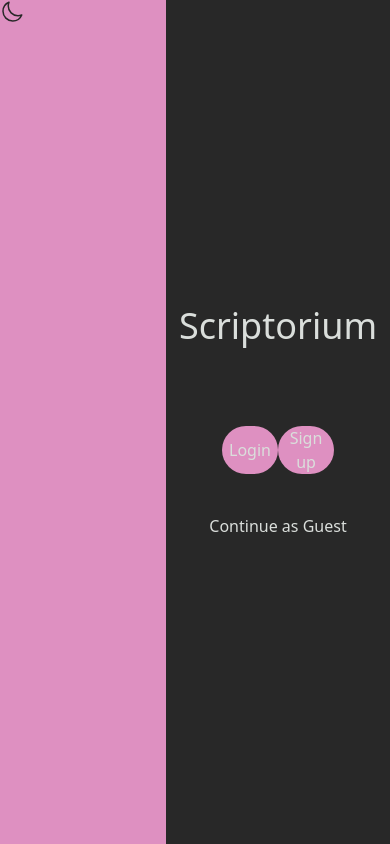
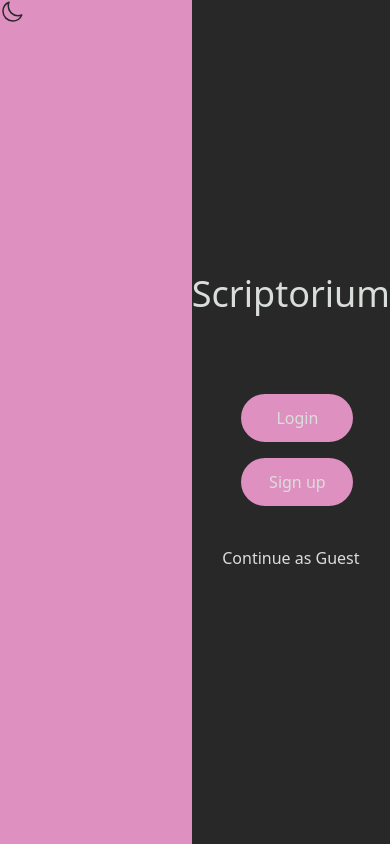
Before and after one commit to Sam-Wonjae-Lee/Scriptorium, a Next.js app in the folder PP1/: page /welcome in a window 390 px wide. Built offline with nearby package versions, Linux system fonts and the light colour scheme.

Commit message:
deleted some console logs

```diff
--- a/PP1/pages/online-editor.tsx
+++ b/PP1/pages/online-editor.tsx
@@ -101,7 +101,6 @@ const OnlineEditor = () => {
             const response = await fetch(`/api/languages`);
             const data = await response.json();
             setLanguages(data);
-            console.log(data);
             setActiveLanguage(data[0].name);
         }
         catch (error) {
@@ -113,7 +112,6 @@ const OnlineEditor = () => {
         try {
             const response = await fetch(`/api/tags`);
             const data = await response.json();
-            console.log(data);
             setTags(data);
         }
         catch (error) {
@@ -146,7 +144,6 @@ const OnlineEditor = () => {
 
     const runCode = async () => {
         const ext = LANG_EXTENSTION_CONVERTER[activeLanguage];
-        console.log(ext)
         setCodeRunning(true);
         const response = await fetch(`/api/code/execute`, {
             method: "POST",
@@ -233,7 +230,6 @@ const OnlineEditor = () => {
             else {
                 showAlert("Template could not be saved", "error");
             }
-            console.log(data);
         }
         catch (error) {
             console.log(error);
@@ -286,7 +282,6 @@ const OnlineEditor = () => {
                 const checkValidEditor = async () => {
                     const templateId : string = router.query.templateId as string;
                     const template = await fetchTemplate(templateId);
-                    console.log(template);
                     if (!template || !template.isAuthor) {
                         setUnauthorized(true);
                         showAlert("You are not the author of this template", "error");
@@ -300,7 +295,6 @@ const OnlineEditor = () => {
                 const checkValidFork = async () => {
                     const templateId : string = router.query.templateId as string;
                     const template = await fetchTemplate(templateId);
-                    console.log(template);
                     if (!template) {
                         setUnauthorized(true);
                         showAlert("This is a private template", "error");
--- a/PP1/pages/welcome.tsx
+++ b/PP1/pages/welcome.tsx
@@ -32,7 +32,7 @@ const WelcomePage = () => {
         <h1 className="text-4xl mb-20 text-text-light dark:text-text-dark">
           Scriptorium
         </h1>
-        <div className="flex flex-row w-[50%] justify-between">
+        <div className="flex flex-col space-y-4 md:space-y-0 md:flex-row w-[50%] justify-between">
           <ActionButton text="Login" onClick={() => setIsLogin((prev) => !prev)} />
           <ActionButton text="Sign up" onClick={() => setIsSignup((prev) => !prev)} />
         </div>
```
Also changed, not shown: PP1/pages/profile/[id].tsx (+0 -9 lines).
